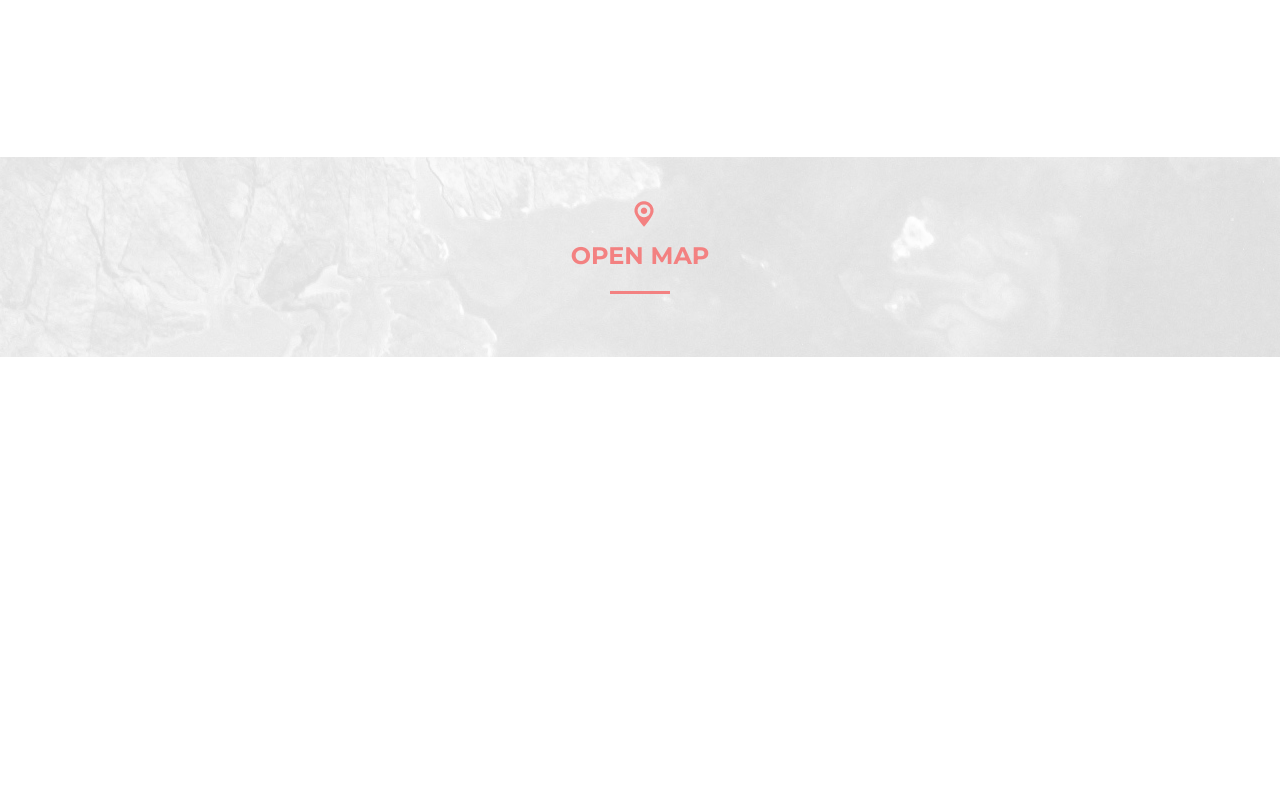
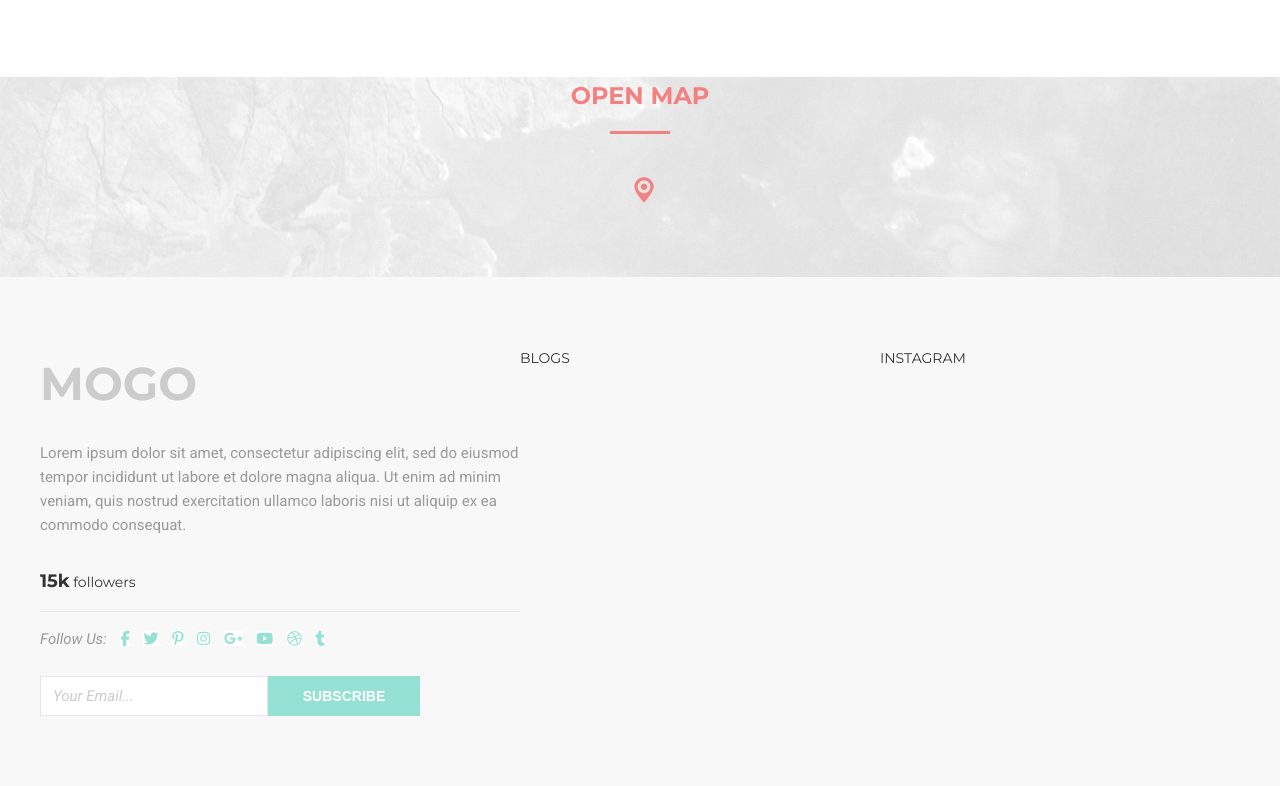
Before and after one commit to Alina-Lukina/Mogo, a plain HTML site: page index.html in a window 1280 px wide. Shown: the part 8983-9769 px from the top of the page. Before the commit the page ends 9420 px from the top, so only its background shows below. Drawn offline with Linux system fonts and the light colour scheme.

Commit message:
new block footer

```diff
--- a/index.html
+++ b/index.html
@@ -566,13 +566,63 @@
 
 </section>
 
-<section class="section">
+<section class="section section-map">
     <div class="map">
         <img src="img/map2.png" class="map__photo" alt="">
-        <div class="map__text">Open map</div>
+        <a href="#" target="_blank" class="map__text">Open map</a>
     </div>
 </section>
 
+<footer class="footer">
+    <div class="container">
+        <div class="footer__inner">
+            <div class="footer__col footer__col--1">
+                <div class="footer__logo">MOGO</div>
+                <div class="footer__text">Lorem ipsum dolor sit amet, consectetur adipiscing elit, sed do eiusmod tempor incididunt ut labore et dolore magna aliqua. Ut enim ad minim veniam, quis nostrud exercitation ullamco laboris nisi ut aliquip ex ea commodo consequat. </div>
+                <div class="footer__social">
+                    <div class="footer__social-header"><b>15k</b> followers</div>
+                    <div class="footer__social-content">
+                        Follow Us:
+                        <a href="#">
+                            <i class="fab fa-facebook-f"></i>
+                        </a>
+                        <a href="#">
+                            <i class="fab fa-twitter"></i>
+                        </a>
+                        <a href="#">
+                            <i class="fab fa-pinterest-p"></i>
+                        </a>
+                        <a href="#">
+                            <i class="fab fa-instagram"></i>
+                        </a>
+                        <a href="#">
+                            <i class="fab fa-google-plus-g"></i>
+                        </a>
+                        <a href="#">
+                            <i class="fab fa-youtube"></i>
+                        </a>
+                        <a href="#">
+                            <i class="fab fa-dribbble"></i>
+                        </a>
+                        <a href="#">
+                            <i class="fab fa-tumblr"></i>
+                        </a>
+                    </div>
+                </div>  <!-- footer__social -->
+                <form action="/" class="subscribe" method="post">
+                    <input class="subcribe__input" type="email" name="name" placeholder="Your Email...">
+                    <button class="subcribe__btn" type="submit">Subscribe</button>
+                </form>
+            </div> <!-- footer__col -->
+            <div class="footer__col footer__col--2">
+                <div class="footer__title">blogs</div>
+            </div>
+            <div class="footer__col footer__col--3">
+                <div class="footer__title">instagram</div>
+            </div>
+        </div> <!-- footer__inner -->
+    </div>
+</footer>
 
 
 
--- a/style.css
+++ b/style.css
@@ -904,6 +904,10 @@ h1, h2, h3, h4, h5, h6 {
 /* Map
 ====================== */
 
+.section-map {
+    padding: 0;
+}
+
 .map {
     margin: 0;
     padding: 0;
@@ -911,26 +915,27 @@ h1, h2, h3, h4, h5, h6 {
     background-size: cover;
     height: 200px;
 
-    position: relative
+    position: relative;
+    text-align: center;
 }
 
 .map__photo {
     position: absolute;
-    top: 22%;
+    top: 50%;
     left: 49.5%;
     z-index: 2;
 
 }
 
 .map__text {
-    padding-top: 80px;
-
-    text-align: center;
+    margin-top: 20px;
     color: #f38181;
     font-family: "Montserrat";
     font-size: 24px;
     font-weight: 700;
     text-transform: uppercase;
+
+    text-decoration: none;
 }
 
 .map__text:after {
@@ -941,3 +946,153 @@ h1, h2, h3, h4, h5, h6 {
     margin: 15px auto 30px;
     background-color: #f38181;
 }
+
+.map__text:hover {
+    text-decoration: underline;
+}
+
+
+
+/* Footer
+==================== */
+
+.footer {
+    padding: 70px 0;
+    background-color: #f8f8f8;
+}
+
+.footer__inner {
+    display: flex;
+}
+
+.footer__col--1 {
+    width: 40%;
+}
+
+.footer__col--2 {
+    width: 30%;
+}
+
+.footer__col--3 {
+    width: 20%;
+}
+
+.footer__logo {
+    margin-bottom: 20px;
+    color: #cccccc;
+    font-family: "Montserrat";
+    font-size: 46px;
+    font-weight: bold;
+}
+
+.footer__text {
+    margin-bottom: 30px;
+    color: #999999;
+    font-family: "Roboto";
+    font-size: 15px;
+    line-height: 24px;
+}
+
+.footer__social {
+    margin-bottom: 25px;
+}
+.footer__social-header {
+    color: #333333;
+    font-family: "Montserrat";
+    font-size: 14px;
+
+}
+
+.footer__social-header b {
+    font-size: 18px;
+}
+
+.footer__social-header:after {
+    margin: 15px 0;
+    content: "";
+    display: block;
+    background-color: #e5e5e5;
+    height: 1px;
+    width: 480px;
+}
+
+.footer__social-content {
+    color: #999999;
+    font-family: "Roboto";
+    font-style: italic;
+    font-size: 15px;
+    line-height: 24px;
+}
+
+.footer__social-content .fab {
+    margin-left: 10px;
+    color: #95e1d3;
+    background-color: #fff;
+}
+
+.footer__social-content a {
+    color: #fff;
+}
+
+/* Subsribe
+============== */
+
+.subscribe {
+    width: 100%;
+    max-width: 380px;
+    display: flex;
+}
+
+.subcribe__input {
+    width: 60%;
+    height: 40px;
+    padding: 12px;
+
+    color: #333;
+    font-size: 15px;
+    font-family: "Roboto";
+    font-style: italic;
+    border: 1px solid #e7e7e7;
+}
+
+.subcribe__input::placeholder {
+    color: #ccc;
+}
+
+.subcribe__btn {
+    width: 40%;
+    height: 40px;
+    padding: 12px 30px;
+
+    background-color: #95e1d3;
+    color: #fff;
+    font-size: 14px;
+    font-weight: bold;
+    text-transform: uppercase;
+    border: none;
+
+    cursor: pointer;
+}
+
+.subcribe__btn:hover {
+    background-color: #61b2a3;
+}
+
+.subcribe__btn:focus {
+    outline: 0;
+}
+
+.subcribe__input:focus {
+    outline: 0;
+    border-color: #95e1d3;
+}
+
+/* Footer__col--2
+=================== */
+
+.footer__title {
+    text-transform: uppercase;
+    font-size: 14px;
+    color: #333;
+    font-family: "Montserrat";
+}
```
